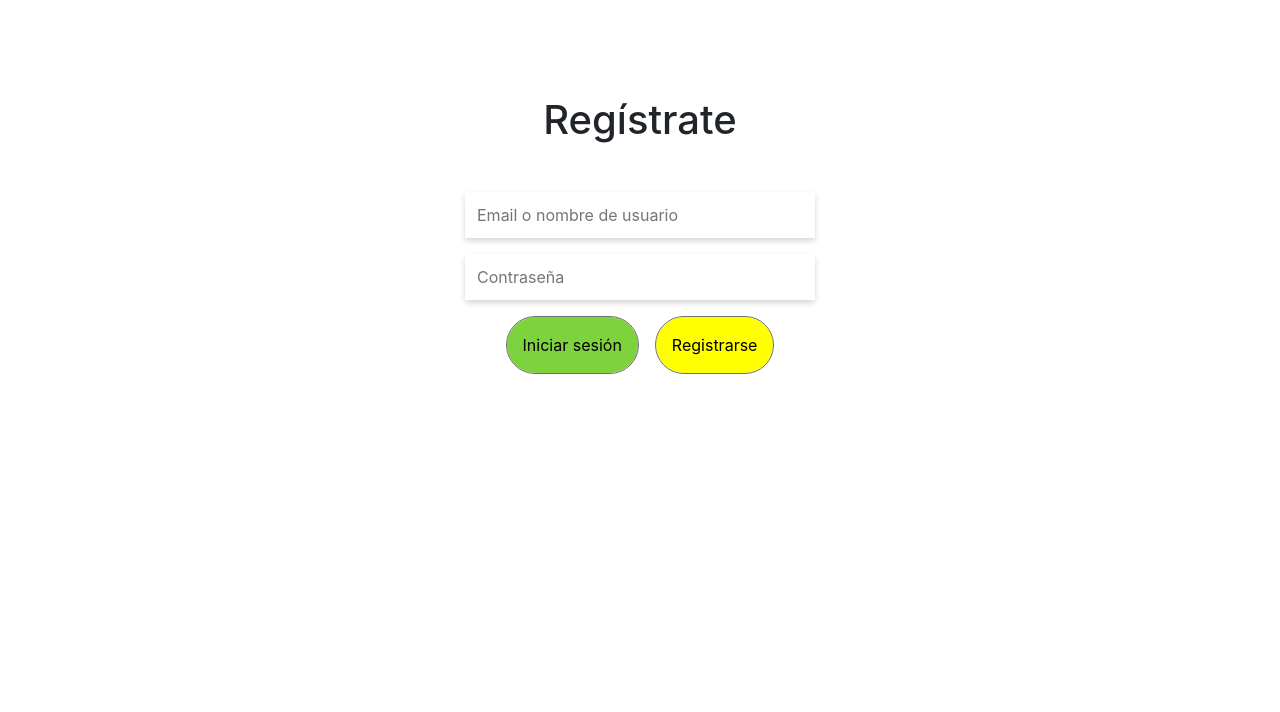
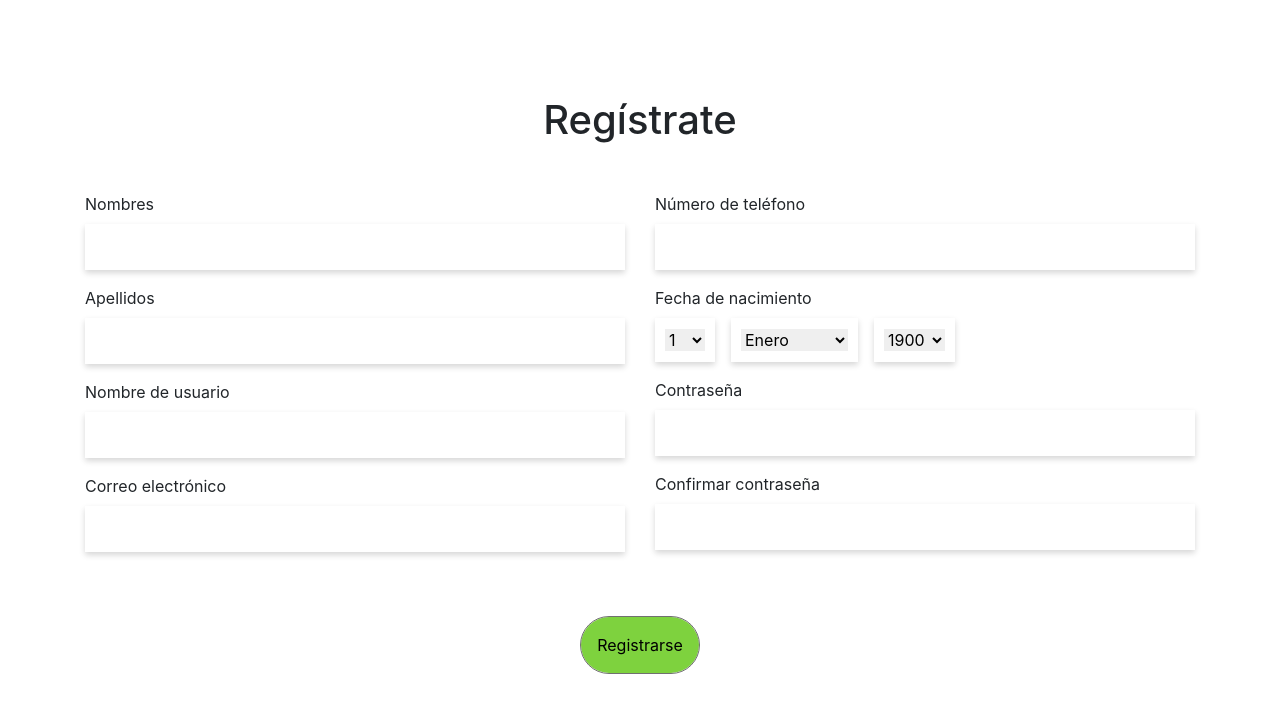
Before and after one commit to LuisFarfan57/KnowMe, a React (Create React App) app in the folder know_me/: page /registro in a window 1280 px wide. Shown: the top 712 px of the page. Built offline with nearby package versions, Linux system fonts and the light colour scheme.

Commit message:
Pantalla de registro

```diff
--- a/know_me/src/components/Inputs.js
+++ b/know_me/src/components/Inputs.js
@@ -1,20 +1,30 @@
 import React from 'react'
 import './styles/inputs.css'
+
+function Label(props) {
+    return (
+        <label htmlFor={props.for ? props.for : ''}>{props.texto}</label>
+    )
+}
 
 function TextInput(props) {
     return (
         <div className={`contenedorInput ${props.clases}`}>
-            <input className="textInput" type="text" placeholder={props.placeholder ? props.placeholder:''} />
+            <input className="textInput" type={props.tipo} name={props.name} id={props.id} placeholder={props.placeholder ? props.placeholder:''} />
         </div>
     )
 }
 
-function PasswordInput(props) {
+function SelectInput(props) {
     return (
         <div className={`contenedorInput ${props.clases}`}>
-            <input className="textInput" type="password" placeholder={props.placeholder ? props.placeholder:''} />
+            <select className="textInput" defaultValue={props.seleccionado} name={props.name} id={props.id}>
+                {props.opciones.map(opcion => {
+                    return (<option value={opcion.valor}>{opcion.texto}</option>)
+                })}
+            </select>
         </div>
     )
 }
 
-export {TextInput, PasswordInput}
+export {TextInput, Label, SelectInput}
--- a/know_me/src/pages/Login.js
+++ b/know_me/src/pages/Login.js
@@ -1,6 +1,6 @@
 import React from 'react'
 import TituloPagina from '../components/TituloPagina'
-import {TextInput, PasswordInput} from '../components/Inputs'
+import {TextInput} from '../components/Inputs'
 import {Boton} from '../components/Boton'
 import {Link} from 'react-router-dom'
 
@@ -10,8 +10,8 @@ function Login(props) {
             <div className="row">
                 <div className="col-lg-4 offset-lg-4 col-12">
                     <TituloPagina titulo="Login" />
-                    <TextInput placeholder="Email o nombre de usuario" clases="mb-3 mt-5"/>
-                    <PasswordInput placeholder="Contraseña" />
+                    <TextInput placeholder="Email o nombre de usuario" name="email" tipo="text" clases="mb-3 mt-5"/>
+                    <TextInput placeholder="Contraseña" name="password" tipo="password" />
 
                     <div className="d-flex flex-lg-row flex-column justify-content-center align-items-center mt-3">
 
--- a/know_me/src/pages/Registro.js
+++ b/know_me/src/pages/Registro.js
@@ -1,30 +1,89 @@
 import React from 'react'
 import TituloPagina from '../components/TituloPagina'
-import {TextInput, PasswordInput} from '../components/Inputs'
+import {TextInput, Label, SelectInput} from '../components/Inputs'
 import {Boton} from '../components/Boton'
 import {Link} from 'react-router-dom'
 
+const meses = ['Enero', 'Febrero', 'Marzo', 'Abril', 'Mayo', 'Junio', 'Julio', 'Agosto', 'Septiembre', 'Octubre', 'Noviembre', 'Diciembre']
+
 function Registro(props) {
+    const fechaActual = new Date()
+    const anioSeleccionado = fechaActual.getFullYear()
+    const mesSeleccionado = fechaActual.getMonth()
+    const diaSeleccionado = fechaActual.getDate()
+
+    const opcionesDias = []
+    for (let i = 1; i <= 31; i++) {
+        opcionesDias[i-1] = {
+            valor: i,
+            texto: i
+        }
+    }
+
+    const opcionesMeses = []
+    for (let i = 1; i <= 12; i++) {
+        opcionesMeses[i-1] = {
+            valor: i,
+            texto: meses[i - 1]
+        }
+    }
+
+    const opcionesAnios = []
+    for (let i = 1900; i <= anioSeleccionado; i++) {
+        opcionesAnios[i - 1900] = {
+            valor: i,
+            texto: i
+        }
+    }
+
     return (
-        <div className="container pt-5 mt-5">
+        <div className="container pt-5 mt-5 pb-5">
             <div className="row">
-                <div className="col-lg-4 offset-lg-4 col-12">
+                <div className="col">
                     <TituloPagina titulo="Regístrate" />
-                    <TextInput placeholder="Email o nombre de usuario" clases="mb-3 mt-5"/>
-                    <PasswordInput placeholder="Contraseña" />
+                </div>
+            </div>
 
-                    <div className="d-flex flex-lg-row flex-column justify-content-center align-items-center mt-3">
+            <form method="post" id="formRegistro">
+                <div className="row mt-5">
+                    <div className="col-lg-6 col-12">
+                        <Label for="nombres" texto="Nombres" />
+                        <TextInput name="nombres" id="nombres" clases="mb-3" tipo="text" />
 
+                        <Label for="apellidos" texto="Apellidos" />
+                        <TextInput name="apellidos" id="apellidos" clases="mb-3" tipo="text" />
+
+                        <Label for="username" texto="Nombre de usuario" />
+                        <TextInput name="username" id="username" clases="mb-3" tipo="text" />
+
+                        <Label for="email" texto="Correo electrónico" />
+                        <TextInput name="email" id="email" clases="mb-3" tipo="email" />
+                    </div>
+
+                    <div className="col-lg-6 col-12">
+                    <Label for="telefono" texto="Número de teléfono" />
+                        <TextInput name="telefono" id="telefono" clases="mb-3" tipo="text" />
+
+                        <Label texto="Fecha de nacimiento" />
+                        <div className="d-flex align-items-center mb-3">
+                            <SelectInput name="dia" id="dia" opciones={opcionesDias} seleccionado={anioSeleccionado} />
+                            <SelectInput name="mes" id="mes" clases="ml-3" opciones={opcionesMeses} seleccionado={mesSeleccionado} />
+                            <SelectInput name="anio" id="anio" clases="ml-3" opciones={opcionesAnios} seleccionado={diaSeleccionado} />
+                        </div>
+
+                        <Label for="password" texto="Contraseña" />
+                        <TextInput name="password" id="password" clases="mb-3" tipo="password" />
+
+                        <Label for="rePassword" texto="Confirmar contraseña" />
+                        <TextInput name="username" id="username" clases="mb-3" tipo="password" />
+                    </div>
+                    <div className="col-12 mt-5 d-flex justify-content-center">
                         <Link to="/inicio">
-                            <Boton texto="Iniciar sesión" color="verde" />
-                        </Link>
-
-                        <Link to="/registro">
-                            <Boton texto="Registrarse" color="amarillo" clases="ml-lg-3 mt-lg-0 mt-3" />
+                            <Boton color="verde" texto="Registrarse" />
                         </Link>
                     </div>
                 </div>
-            </div>
+            </form>
         </div>
     )
 }
```
